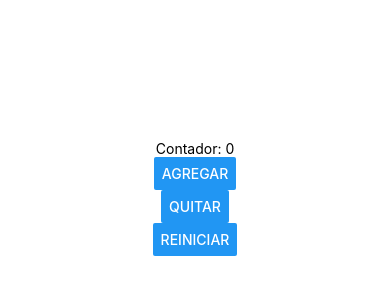
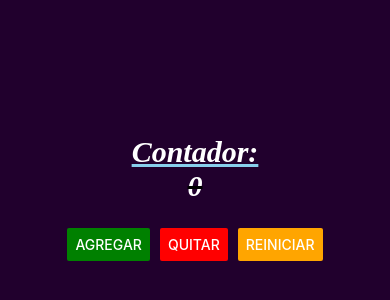
Before and after one commit to Mayy04/PAM211, a React Native app in the folder Intro/: screen / in a window 390 px wide. Shown: the part 224-524 px from the top of the page. Built offline with nearby package versions, Linux system fonts and the light colour scheme.

Commit message:
Creación y modificación de nueva pantalla

```diff
--- a/Intro/App.js
+++ b/Intro/App.js
@@ -1,28 +1,11 @@
 //imports, todo lo extra que podrían necesitar las screens/pantallas
-import { StatusBar } from 'expo-status-bar';
 import { StyleSheet, Text, View, Button } from 'react-native';
-import React,{useState} from 'react';
-
+import ContadorScreen from './Screens/ContadorScreen'; //se importa la pantalla cpntador
 //zona de componentes/main
 export default function App() {
-  const[Contador, setContador]=useState(0);
-  return (
-    <View style={styles.container}>
-      <Text>Contador: {Contador}</Text>
-      <Button title='Agregar' onPress={()=>setContador(Contador+1)}/>
-      <Button title='Quitar' onPress={()=>setContador(Contador-1)}/>
-      <Button title='Reiniciar' onPress={()=>setContador(Contador==0)}/>
-      <StatusBar style="auto" />
-    </View>
+
+  return(
+    <ContadorScreen/>//se agrega contadorScreen como un componente
+
   );
 }
-
-//zona de estilos, se le asigna la estetica, posicion, etc a los componentes
-const styles = StyleSheet.create({
-  container: {
-    flex: 1,
-    backgroundColor: '#fff',
-    alignItems: 'center',
-    justifyContent: 'center',
-  },
-});
--- /dev/null
+++ b/Intro/Screens/ContadorScreen.js
@@ -0,0 +1,59 @@
+//imports, todo lo extra que podrían necesitar las screens/pantallas
+import { StatusBar } from 'expo-status-bar';
+import { StyleSheet, Text, View, Button } from 'react-native';
+import React,{useState} from 'react';
+
+//zona de componentes/main
+export default function ContadorScreeen() {
+
+  const[Contador, setContador]=useState(0);
+
+  return (
+    <View style={styles.container}>
+      <Text style={styles.texto}>Contador:</Text>
+      <Text style={styles.texto2}>{Contador}</Text>
+
+      <View style={styles.botonesContainer}>
+      <Button title='Agregar' onPress={()=>setContador(Contador+1)} color="green"/>
+      <Button title='Quitar' onPress={()=>setContador(Contador-1)} color="red"/>
+      <Button title='Reiniciar' onPress={()=>setContador(0)}color="orange"/>
+      </View >
+
+      <StatusBar style="auto" />
+    </View>
+  );
+}
+
+//zona de estilos, se le asigna la estetica, posicion, etc a los componentes
+const styles = StyleSheet.create({
+  container: {
+    flex: 1,
+    backgroundColor: '#21002dff',
+    alignItems: 'center',//trabaja sobre eje x (start, center, end)
+    justifyContent: 'center',//trabaja sobre eje y
+  },
+  texto:{
+    color: '#ffffffff',
+    fontSize: 30, //no se pueden asignar pixeles ni medidad estaticas ya que se renderiza diferente e cada pantalla
+    fontFamily: 'Times New Roman',
+    fontWeight: 'bold',
+    fontStyle:"italic",
+    textDecorationLine:"underline",
+    textDecorationColor:"skyblue",
+    //textDecorationThickness:"40px",
+    },
+    texto2:{
+    color: '#ffffffff',
+    fontSize: 30, //no se pueden asignar pixeles ni medidad estaticas ya que se renderiza diferente e cada pantalla
+    fontFamily: 'Times New Roman',
+    fontWeight: 'bold',
+    fontStyle:"italic",
+    textDecorationLine:"line-through",
+    textDecorationColor:"black",
+    },
+    botonesContainer:{
+        marginTop: 25,
+        flexDirection: 'row',
+        gap:10,
+    },
+});
```
